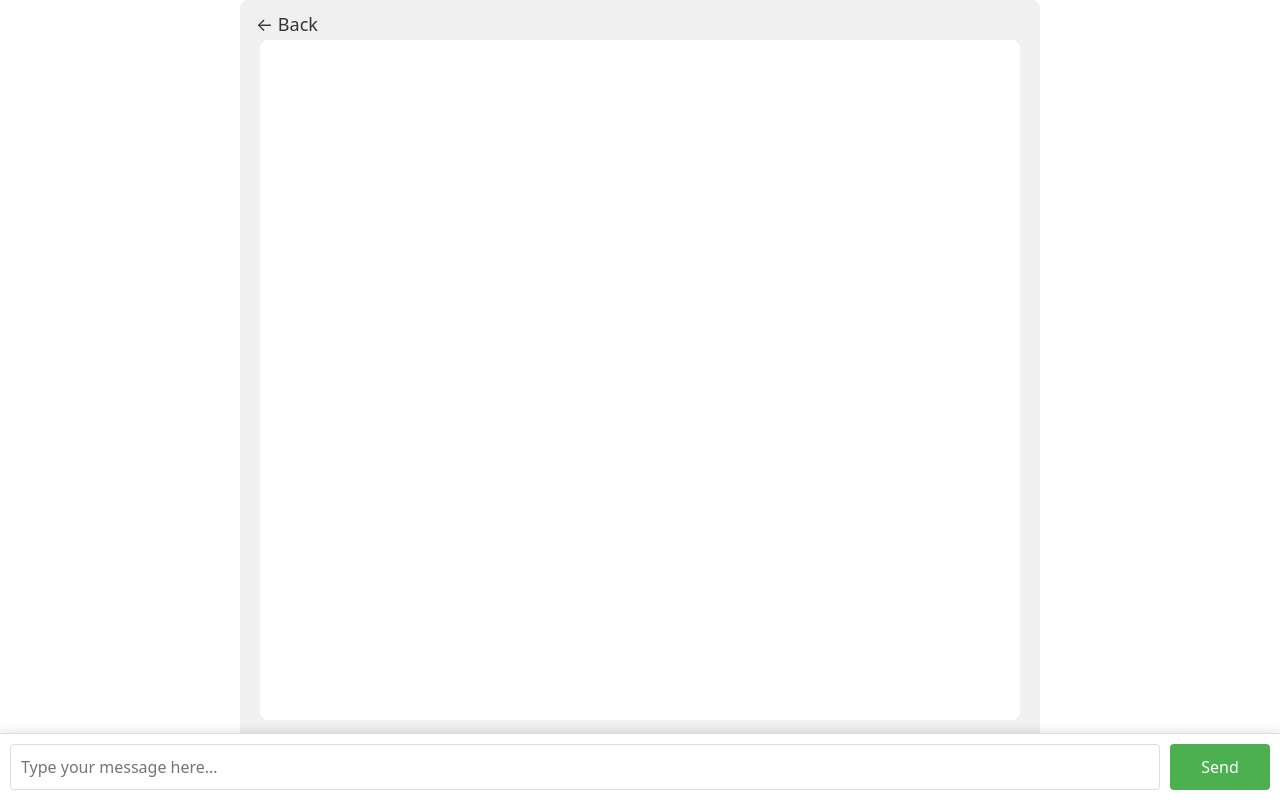
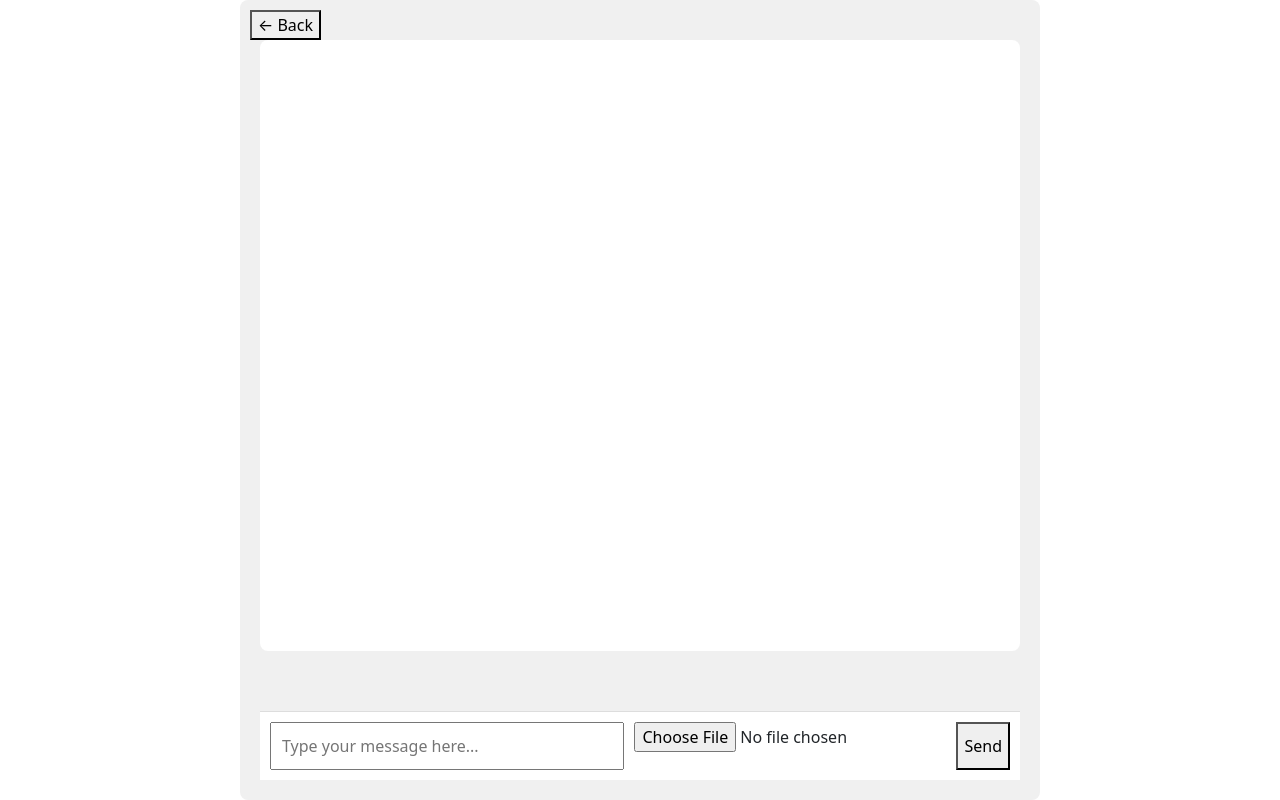
Before and after one commit to Kinuganjhu/Chat-App, a React (Create React App) app: page /chatroom/1 in a window 1280 px wide. Built offline with nearby package versions, Linux system fonts and the light colour scheme; no server answers; the database is empty.

Commit message:
added options to send image

```diff
--- a/src/screens/ChatRoom.js
+++ b/src/screens/ChatRoom.js
@@ -1,9 +1,11 @@
 import { useState, useEffect } from 'react';
 import { useParams, useNavigate } from 'react-router-dom';
-import { db, auth } from './api/firebase';
+import { db, auth, storage } from './api/firebase';
 import { doc, collection, addDoc, query, orderBy, onSnapshot, getDoc } from 'firebase/firestore';
+import { ref, uploadBytesResumable, getDownloadURL } from 'firebase/storage';
 import styled from 'styled-components';
 import { format } from 'date-fns';
+import { ProgressBar, Alert } from 'react-bootstrap';
 
 const ChatRoom = () => {
   const { id } = useParams();
@@ -11,6 +13,10 @@ const ChatRoom = () => {
   const [messages, setMessages] = useState([]);
   const [newMessage, setNewMessage] = useState('');
   const [roomInfo, setRoomInfo] = useState({ name: '', description: '' });
+  const [file, setFile] = useState(null);
+  const [uploadProgress, setUploadProgress] = useState(0);
+  const [alertMessage, setAlertMessage] = useState(null);
+  const [alertVariant, setAlertVariant] = useState('success');
 
   useEffect(() => {
     const fetchRoomInfo = async () => {
@@ -40,32 +46,75 @@ const ChatRoom = () => {
   }, [id]);
 
   const handleSendMessage = async () => {
-    if (newMessage.trim() === '') return;
+    if (newMessage.trim() === '' && !file) return;
 
     try {
       const user = auth.currentUser;
-
       if (!user) {
-        alert('You must be logged in to send messages.');
+        setAlertMessage('You must be logged in to send messages.');
+        setAlertVariant('danger');
         return;
       }
 
-      const messageData = {
-        text: newMessage,
-        userId: user.uid,
-        userName: user.displayName,
-        createdAt: new Date(),
-      };
+      let imageUrl = null;
 
-      await addDoc(collection(db, 'chatrooms', id, 'messages'), messageData);
+      if (file) {
+        const storageRef = ref(storage, `chat_images/${id}/${file.name}`);
+        const uploadTask = uploadBytesResumable(storageRef, file);
+
+        uploadTask.on(
+          'state_changed',
+          (snapshot) => {
+            const progress = (snapshot.bytesTransferred / snapshot.totalBytes) * 100;
+            setUploadProgress(progress);
+          },
+          (error) => {
+            console.error('Error uploading image:', error);
+            setAlertMessage('Failed to upload image.');
+            setAlertVariant('danger');
+          },
+          async () => {
+            imageUrl = await getDownloadURL(storageRef);
+            await sendMessageToFirestore(user, newMessage, imageUrl);
+            setUploadProgress(0);
+            setFile(null);
+            setAlertMessage('Message sent successfully!');
+            setAlertVariant('success');
+          }
+        );
+      } else {
+        await sendMessageToFirestore(user, newMessage, null);
+        setAlertMessage('Message sent successfully!');
+        setAlertVariant('success');
+      }
+
       setNewMessage('');
     } catch (error) {
       console.error('Error sending message: ', error.message);
+      setAlertMessage('Failed to send message.');
+      setAlertVariant('danger');
     }
+  };
+
+  const sendMessageToFirestore = async (user, text, imageUrl) => {
+    const messageData = {
+      text,
+      imageUrl,
+      userId: user.uid,
+      userName: user.displayName,
+      createdAt: new Date(),
+    };
+    await addDoc(collection(db, 'chatrooms', id, 'messages'), messageData);
+  };
+
+  const handleFileChange = (event) => {
+    setFile(event.target.files[0]);
   };
 
   return (
     <Container>
+      {alertMessage && <Alert variant={alertVariant}>{alertMessage}</Alert>}
+
       <BackButton onClick={() => navigate(-1)}>&larr; Back</BackButton>
       <Header>
         <HeaderTitle>{roomInfo.name}</HeaderTitle>
@@ -83,7 +132,8 @@ const ChatRoom = () => {
                 <MessageSender isCurrentUser={message.userId === auth.currentUser?.uid}>
                   {message.userName}
                 </MessageSender>
-                <MessageText>{message.text}</MessageText>
+                {message.imageUrl && <MessageImage src={message.imageUrl} alt="Uploaded" />}
+                {message.text && <MessageText>{message.text}</MessageText>}
                 <MessageTimestamp>{timestamp}</MessageTimestamp>
               </MessageBubble>
             </Message>
@@ -97,14 +147,17 @@ const ChatRoom = () => {
           onChange={(e) => setNewMessage(e.target.value)}
           placeholder="Type your message here..."
         />
+        <FileInput type="file" onChange={handleFileChange} />
         <SendButton onClick={handleSendMessage}>Send</SendButton>
       </InputContainer>
+      {uploadProgress > 0 && <ProgressBar now={uploadProgress} label={`${Math.round(uploadProgress)}%`} />}
     </Container>
   );
 };
+
 export default ChatRoom;
 
-// Styled components
+// Styled Components
 const Container = styled.div`
   display: flex;
   flex-direction: column;
@@ -136,12 +189,10 @@ const HeaderDescription = styled.p`
 const MessagesContainer = styled.div`
   flex-grow: 1;
   overflow-y: auto;
-  margin-bottom: 60px; /* To account for the fixed position of the input */
+  margin-bottom: 60px;
   padding: 10px;
   background-color: white;
   border-radius: 8px;
-  display: flex;
-  flex-direction: column;
 `;
 
 const Message = styled.div`
@@ -158,7 +209,12 @@ const MessageBubble = styled.div`
   border-radius: 8px;
   max-width: 60%;
   word-wrap: break-word;
-  align-self: ${(props) => (props.isCurrentUser ? 'flex-end' : 'flex-start')};
+`;
+
+const MessageImage = styled.img`
+  max-width: 100%;
+  border-radius: 8px;
+  margin-top: 5px;
 `;
 
 const MessageText = styled.p`
@@ -168,64 +224,36 @@ const MessageText = styled.p`
 const MessageSender = styled.strong`
   color: #555;
   font-size: 0.85em;
-  margin-bottom: 5px;
   display: ${(props) => (props.isCurrentUser ? 'none' : 'block')};
 `;
 
 const MessageTimestamp = styled.span`
   font-size: 0.75em;
   color: #999;
-  margin-top: 5px;
-  align-self: ${(props) => (props.isCurrentUser ? 'flex-end' : 'flex-start')};
 `;
 
 const InputContainer = styled.div`
-  position: fixed;
-  bottom: 0;
-  left: 0;
-  right: 0;
   display: flex;
   padding: 10px;
   background-color: #fff;
   border-top: 1px solid #ddd;
-  z-index: 1000;
-  box-shadow: 0px -2px 10px rgba(0, 0, 0, 0.1);
 `;
 
 const InputField = styled.input`
+  flex-grow: 1;
   padding: 10px;
-  width: calc(100% - 120px);
-  border: 1px solid #ddd;
-  border-radius: 4px;
-  flex-grow: 1;
+`;
+
+const FileInput = styled.input`
+  margin-left: 10px;
 `;
 
 const SendButton = styled.button`
-  padding: 10px;
-  width: 100px;
-  background-color: #4CAF50;
-  color: white;
-  border: none;
-  border-radius: 4px;
-  cursor: pointer;
   margin-left: 10px;
-
-  &:hover {
-    background-color: #45a049;
-  }
 `;
 
 const BackButton = styled.button`
   position: absolute;
   top: 10px;
   left: 10px;
-  background-color: transparent;
-  border: none;
-  color: #333;
-  font-size: 18px;
-  cursor: pointer;
-
-  &:hover {
-    color: #000;
-  }
 `;
```
